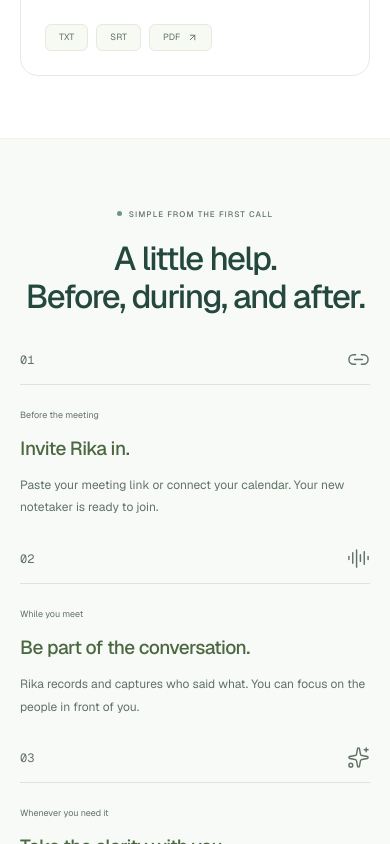
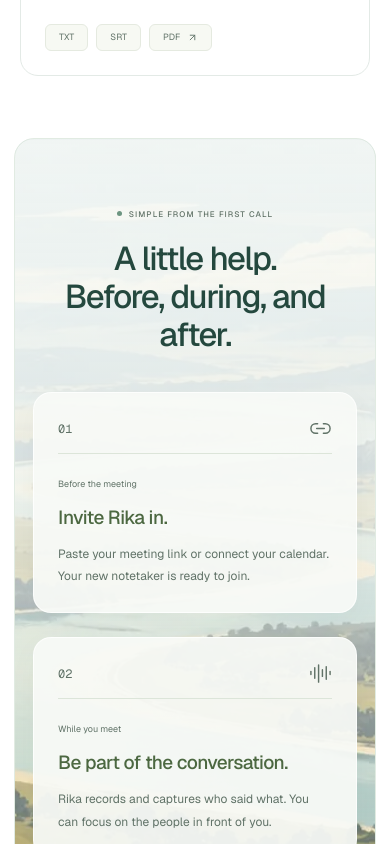
Before and after one commit to abhijeet8080/rika, a Next.js app: page / in a window 390 px wide. Shown: the part 3000-3844 px from the top of the page. Built offline with nearby package versions, Linux system fonts and the light colour scheme; no server answers.

Commit message:
Add illustrated backgrounds to landing page cards

```diff
--- a/components/landing/landing.module.css
+++ b/components/landing/landing.module.css
@@ -1151,18 +1151,36 @@
   font-size: 9px;
 }
 .workflowSection {
-  background: #f8faf7;
-  border-top: 1px solid #edf1ea;
-  border-bottom: 1px solid #edf1ea;
+  max-width: 1330px;
+  width: calc(100% - 40px);
+  margin: 0 auto;
+  border-radius: 24px;
+  overflow: hidden;
+  background:
+    linear-gradient(180deg, #f8faf7ed 0%, #f8faf7c9 34%, #f8faf738 72%, #f8faf71a 100%),
+    url("/images/rika-river-valley.webp") center / cover no-repeat;
+  border: 1px solid #e1ebe2;
 }
 .workflowSection .section {
-  padding-top: 85px;
-  padding-bottom: 85px;
+  padding: 100px 40px 145px;
+}
+.workflowSection .sectionHeading {
+  margin-bottom: 65px;
+}
+.workflowSection .steps {
+  gap: 24px;
 }
 .steps {
   display: grid;
   grid-template-columns: repeat(3, minmax(0, 1fr));
   gap: 50px;
+}
+.step {
+  padding: 24px;
+  border: 1px solid #ffffffb3;
+  border-radius: 18px;
+  background: #f8faf7ed;
+  box-shadow: 0 8px 30px #24483e08;
 }
 .stepTop {
   border-bottom: 1px solid #dce5d9;
@@ -1391,13 +1409,13 @@
 }
 .ctaInner {
   text-align: center;
-  padding: 76px 24px;
+  padding: 60px 24px 185px;
   border-radius: 24px;
   max-width: 1120px;
   margin: auto;
   background:
-    radial-gradient(ellipse at 0% 100%, #b9d3c663, transparent 55%),
-    radial-gradient(ellipse at 100% 0%, #cce2ed6b, transparent 50%), #edf4ef;
+    linear-gradient(180deg, #faf7e9ed 0%, #faf7e9c9 48%, #faf7e938 78%, transparent 100%),
+    url("/images/rika-meadow.webp") center bottom / cover no-repeat;
   border: 1px solid #e1ebe2;
 }
 .ctaInner > p {
@@ -1811,8 +1829,15 @@
     max-width: 230px;
   }
   .workflowSection .section {
-    padding-top: 60px;
-    padding-bottom: 60px;
+    padding: 60px 18px 85px;
+  }
+  .workflowSection {
+    width: calc(100% - 28px);
+    border-radius: 20px;
+    background-position: center, 58% center;
+  }
+  .workflowSection .sectionHeading {
+    margin-bottom: 38px;
   }
   .steps {
     grid-template-columns: 1fr;
@@ -1866,7 +1891,8 @@
     padding: 0 14px 25px;
   }
   .ctaInner {
-    padding: 53px 15px;
+    padding: 44px 18px 155px;
+    background-position: center, 38% bottom;
     border-radius: 20px;
   }
   .ctaInner > p {
```
Also changed, not shown: public/images/rika-meadow.webp (added), public/images/rika-river-valley.webp (added).
